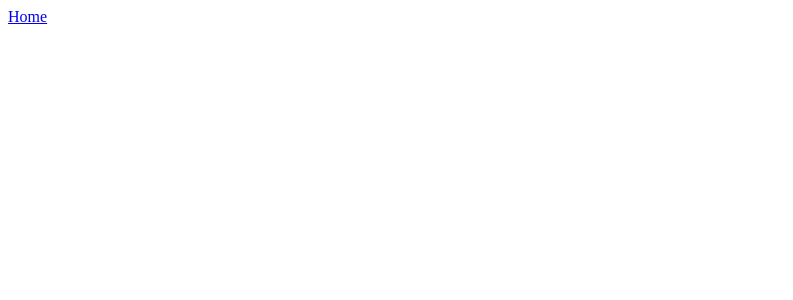
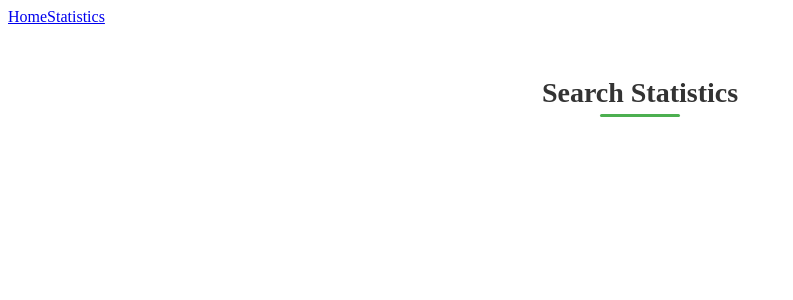
Before and after one commit to ricardo4457/front-end_api_cats, a Vue app: page /statistics in a window 1280 px wide. Before the commit this address had no page. Shown: the top 300 px of the page, without its empty margins (0-793 px from the left). Built offline with nearby package versions, Linux system fonts and the light colour scheme.

Commit message:
feat : add page for statistics

```diff
--- a/src/App.vue
+++ b/src/App.vue
@@ -7,6 +7,7 @@ import { RouterLink, RouterView } from 'vue-router'
     <div class="wrapper">
       <nav>
         <RouterLink to="/">Home</RouterLink>
+        <RouterLink to="/statistics">Statistics</RouterLink>
       </nav>
     </div>
   </header>
--- a/src/router/index.js
+++ b/src/router/index.js
@@ -1,5 +1,6 @@
 import { createRouter, createWebHistory } from 'vue-router'
 import HomeView from '../views/HomeView.vue'
+import StatisticsView from '../views/StatisticsView.vue'
 
 const router = createRouter({
   history: createWebHistory(import.meta.env.BASE_URL),
@@ -9,6 +10,11 @@ const router = createRouter({
       name: 'home',
       component: HomeView,
     },
+    {
+      path: '/statistics',
+      name: 'Statistic',
+      component: StatisticsView,
+    },
   ],
 })
 
--- /dev/null
+++ b/src/views/StatisticsView.vue
@@ -0,0 +1,68 @@
+<template>
+  <div class="stats-page">
+    <h1 class="page-title">Search Statistics</h1>
+
+    <div class="stats-sections">
+
+    </div>
+
+
+  </div>
+</template>
+
+<script setup>
+
+</script>
+
+<style scoped>
+.stats-page {
+  max-width: 1200px;
+  margin: 0 auto;
+  padding: 2rem 1.5rem;
+}
+
+.page-title {
+  text-align: center;
+  margin-bottom: 2rem;
+  color: #333;
+  font-size: 1.75rem;
+  font-weight: 600;
+  position: relative;
+  padding-bottom: 0.5rem;
+}
+
+.page-title::after {
+  content: '';
+  position: absolute;
+  bottom: 0;
+  left: 50%;
+  transform: translateX(-50%);
+  width: 80px;
+  height: 3px;
+  background: #4caf50;
+  border-radius: 3px;
+}
+
+.stats-sections {
+  display: grid;
+  grid-template-columns: 1fr 1fr;
+  gap: 2rem;
+  margin-bottom: 3rem;
+}
+
+@media (max-width: 768px) {
+  .stats-page {
+    padding: 1.5rem 1rem;
+  }
+
+  .stats-sections {
+    grid-template-columns: 1fr;
+    gap: 1.5rem;
+  }
+
+  .page-title {
+    font-size: 1.5rem;
+    margin-bottom: 1.5rem;
+  }
+}
+</style>
```
